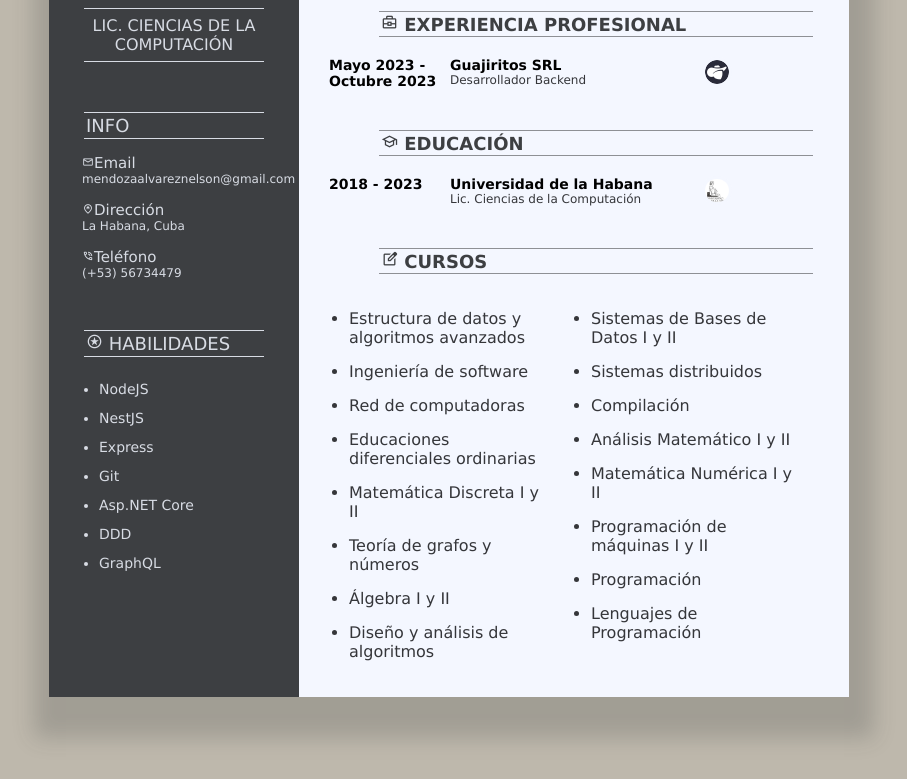
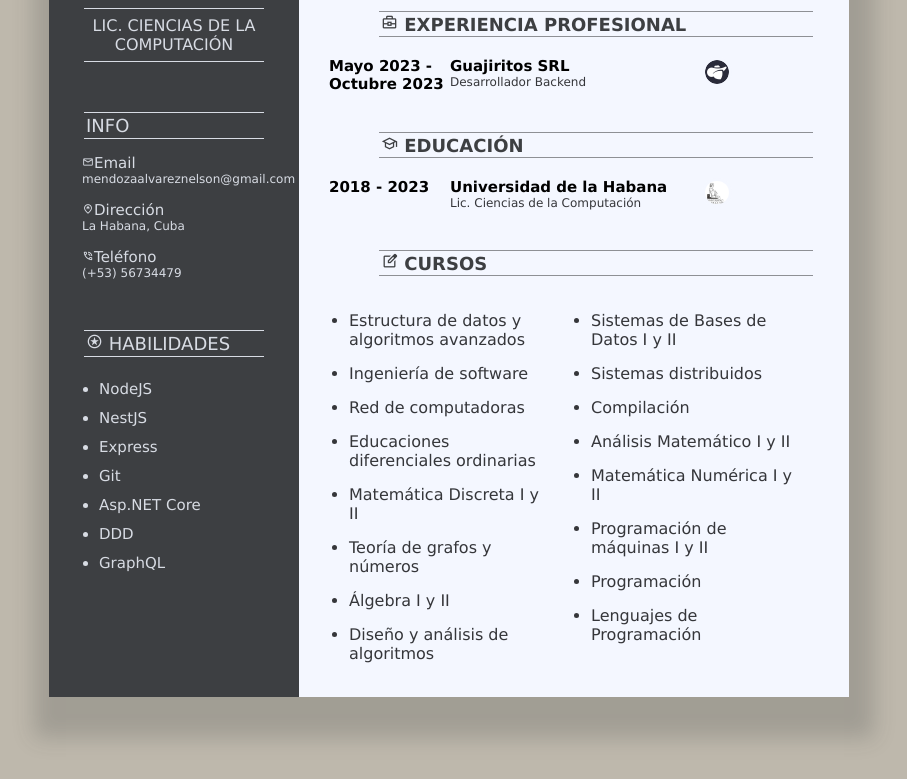
Before and after one commit to Nelsonma98/cv, a plain HTML site: page index.html in a window 1280 px wide. Shown: the part 403-1182 px from the top of the page, without its empty margins (191-1098 px from the left). Drawn offline with nearby package versions, Linux system fonts and the light colour scheme.

Commit message:
style: :art: estilo de fuente

```diff
--- a/style.css
+++ b/style.css
@@ -122,7 +122,7 @@ body {
     margin: 0 auto;
     margin-top: 25px;
     margin-left: 50px;
-    font-size: 14px;
+    font-size: 15px;
     line-height: 14px;
 }
 .right-section {
@@ -185,7 +185,7 @@ body {
     margin-bottom: 20px;
 }
 .p4 {
-    font-size: 14px;
+    font-size: 15px;
     font-weight: 600;
 }
 .p5 {
```
